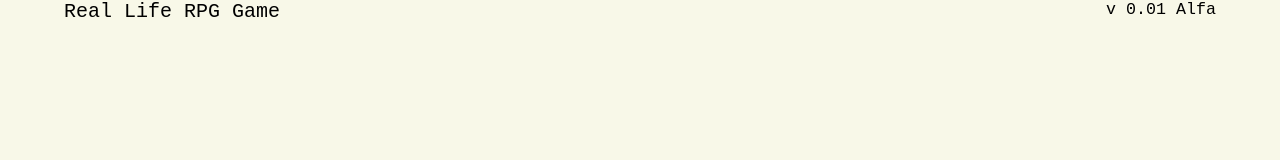
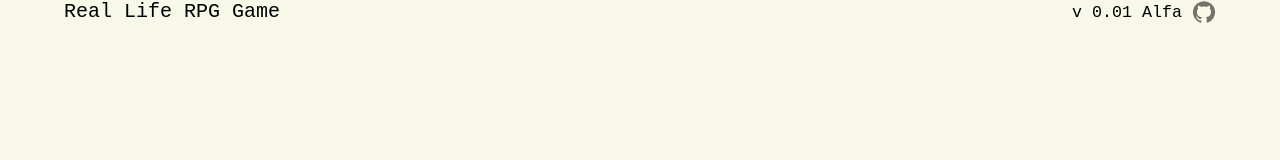
Before and after one commit to briceaceugeniu/real-life-rpg, a React (Create React App) app: page /login in a window 1280 px wide. Shown: the top 160 px of the page. Built offline with nearby package versions, Linux system fonts and the light colour scheme.

Commit message:
add icon link to github proj repo

```diff
--- a/src/components/Header.tsx
+++ b/src/components/Header.tsx
@@ -1,12 +1,27 @@
 import React from "react";
 import { Container } from "@mui/material";
+import GitHubIcon from "@mui/icons-material/GitHub";
 
 const Header = () => {
+  const openInNewTab = (url: string | URL | undefined) => {
+    window.open(url, "_blank", "noopener,noreferrer");
+  };
+
   return (
     <Container>
       <div className={`header-txt d-flex space-btwn`}>
         <div>Real Life RPG Game</div>
-        <small>v 0.01 Alfa</small>
+        <div className={`d-flex center-div`}>
+          <small>v 0.01 Alfa</small>
+          <GitHubIcon
+            sx={{ marginLeft: "10px" }}
+            color={`action`}
+            className={`github-icon`}
+            onClick={() =>
+              openInNewTab("https://github.com/briceaceugeniu/real-life-rpg-UI")
+            }
+          />
+        </div>
       </div>
     </Container>
   );
--- a/src/index.css
+++ b/src/index.css
@@ -95,3 +95,8 @@ code {
 .fit-content {
   max-width: fit-content;
 }
+
+.github-icon:hover {
+  cursor: pointer;
+  color: cadetblue;
+}
```
